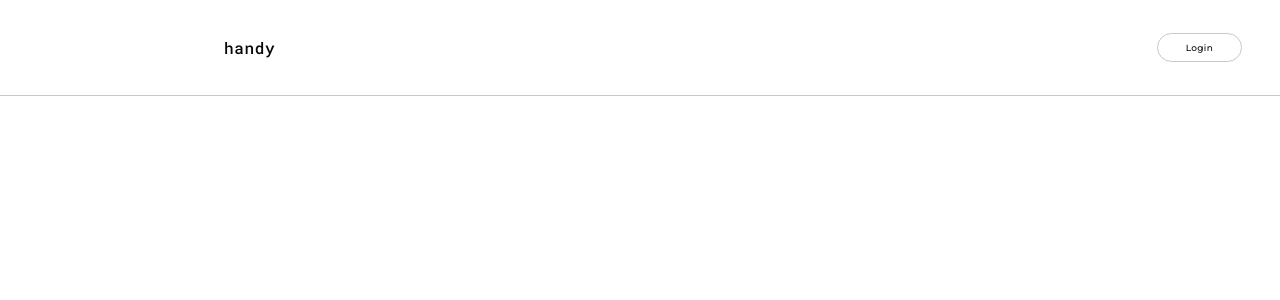
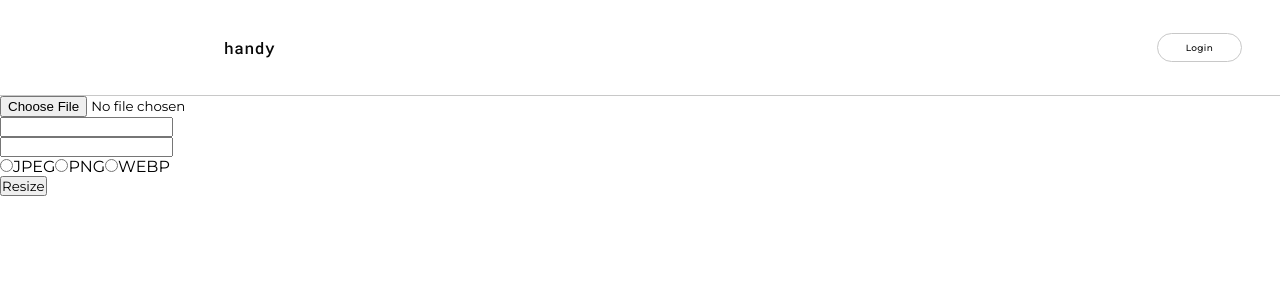
Before and after one commit to rabbykhairul/handy-front-end, a React (Create React App) app: page /util-services/resize-image in a window 1280 px wide. Shown: the top 300 px of the page. Built offline with nearby package versions, Linux system fonts and the light colour scheme.

Commit message:
create a bare bone form for resize image service

```diff
--- /dev/null
+++ b/src/components/utilServices/resizeImage/ResizeImageForm.jsx
@@ -0,0 +1,81 @@
+import React, { useState } from "react";
+
+const ResizeImageForm = () => {
+  const [input, setInput] = useState({
+    image: null,
+    width: "",
+    height: "",
+    formats: "",
+  });
+
+  // Update input fields as user edits the form
+  const updateInputData = (e) => {
+    const inputField = e.currentTarget;
+    const newInput = { ...input };
+    newInput[inputField.name] =
+      inputField.name === "image" ? inputField.files[0] : inputField.value;
+    setInput(newInput);
+  };
+
+  // Handle the form data when user click submit button
+  const handleSubmit = (e) => {
+    e.preventDefault();
+    console.log("Submitted");
+    console.log(input);
+  };
+
+  return (
+    <form onSubmit={handleSubmit}>
+      <div>
+        <label htmlFor="image"></label>
+        <input type="file" id="image" name="image" onChange={updateInputData} />
+      </div>
+      <div>
+        <label htmlFor="width"></label>
+        <input
+          type="number"
+          id="width"
+          name="width"
+          value={input.width}
+          onChange={updateInputData}
+        />
+      </div>
+      <div>
+        <label htmlFor="height"></label>
+        <input
+          type="number"
+          id="height"
+          name="height"
+          value={input.height}
+          onChange={updateInputData}
+        />
+      </div>
+      <div>
+        <input
+          type="radio"
+          name="formats"
+          value="jpeg"
+          onChange={updateInputData}
+        />
+        JPEG
+        <input
+          type="radio"
+          name="formats"
+          value="png"
+          onChange={updateInputData}
+        />
+        PNG
+        <input
+          type="radio"
+          name="formats"
+          value="webp"
+          onChange={updateInputData}
+        />
+        WEBP
+      </div>
+      <button>Resize</button>
+    </form>
+  );
+};
+
+export default ResizeImageForm;
--- a/src/components/utilServices/resizeImage/ResizeImageSection.jsx
+++ b/src/components/utilServices/resizeImage/ResizeImageSection.jsx
@@ -1,7 +1,12 @@
 import React from "react";
+import ResizeImageForm from "./ResizeImageForm";
 
 const ResizeImageSection = () => {
-  return <div className="service-section"></div>;
+  return (
+    <div className="service-section">
+      <ResizeImageForm />
+    </div>
+  );
 };
 
 export default ResizeImageSection;
```
